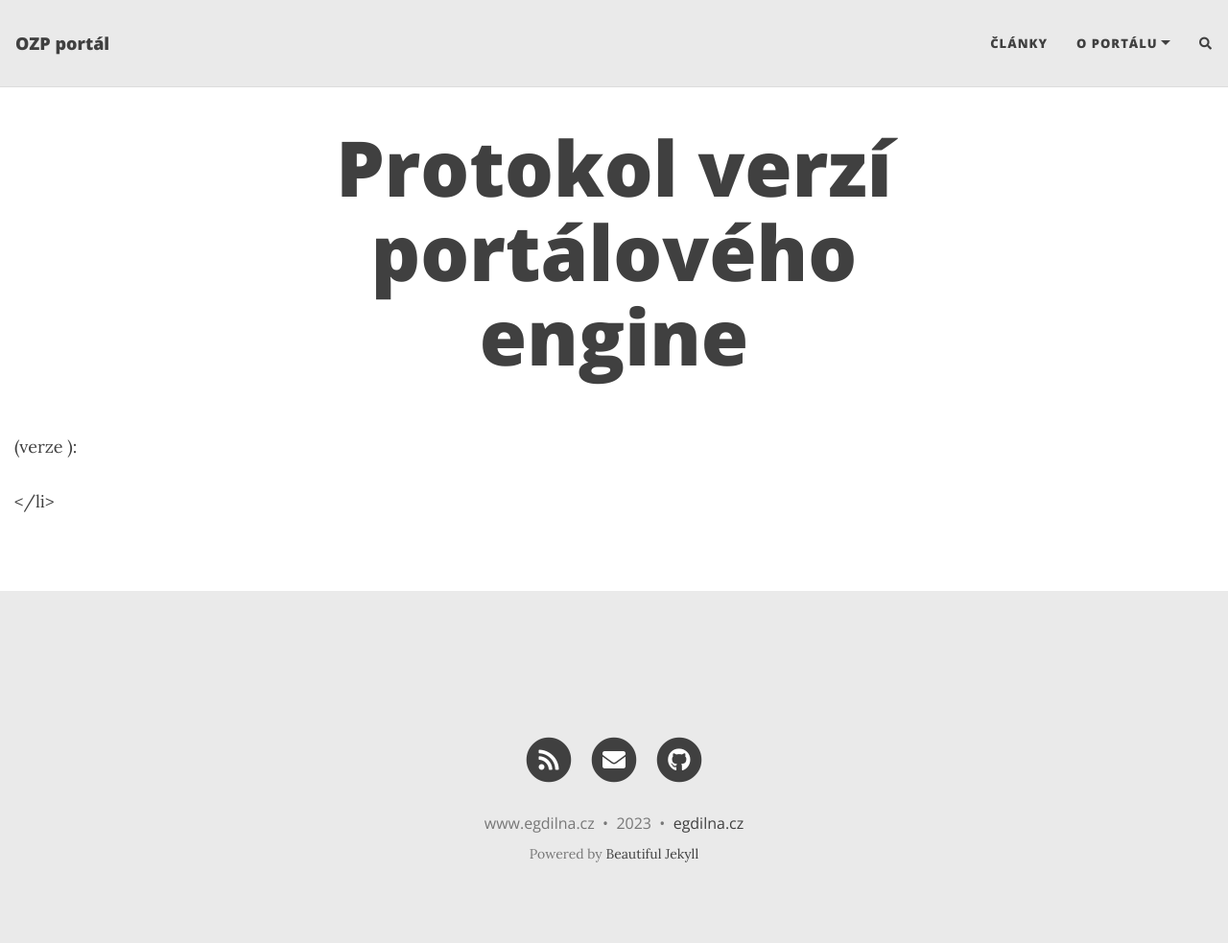
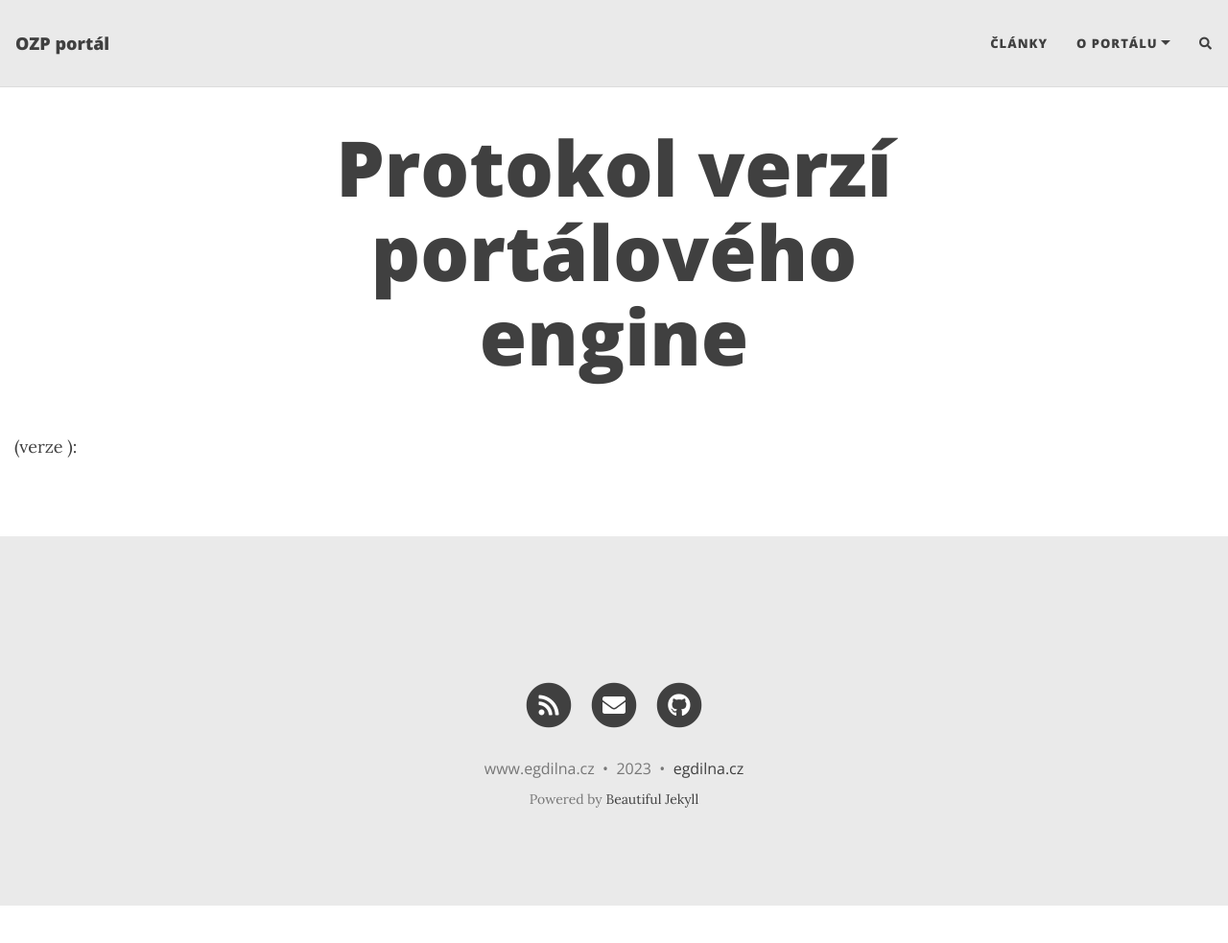
Before and after one commit to egdilna/dis.gov, a Jekyll site: the page built from versionhistory.md, in a window 1280 px wide and 1001 px high. Shown: the top 983 px of the window at 96% size. Built offline with Jekyll 4.4.1, drawn with Linux system fonts in a browser that asks for light colours; nearby versions of some CDN libraries; comment, search, counter and statistics services are not loaded.

Commit message:
Update versionhistory.md

```diff
--- a/versionhistory.md
+++ b/versionhistory.md
@@ -4,6 +4,5 @@ title: Protokol verzí portálového engine
 ---
 
 {% for revize in site.data.versionlist %}
-<p>{{ revize.datum }} (verze {{revize.verze}}): {{revize.popis}}</p>
-  </li>
+<p>{{ revize.Datum }} (verze {{ revize.Verze }}): {{revize.Popis}}</p>
 {% endfor %}
```
